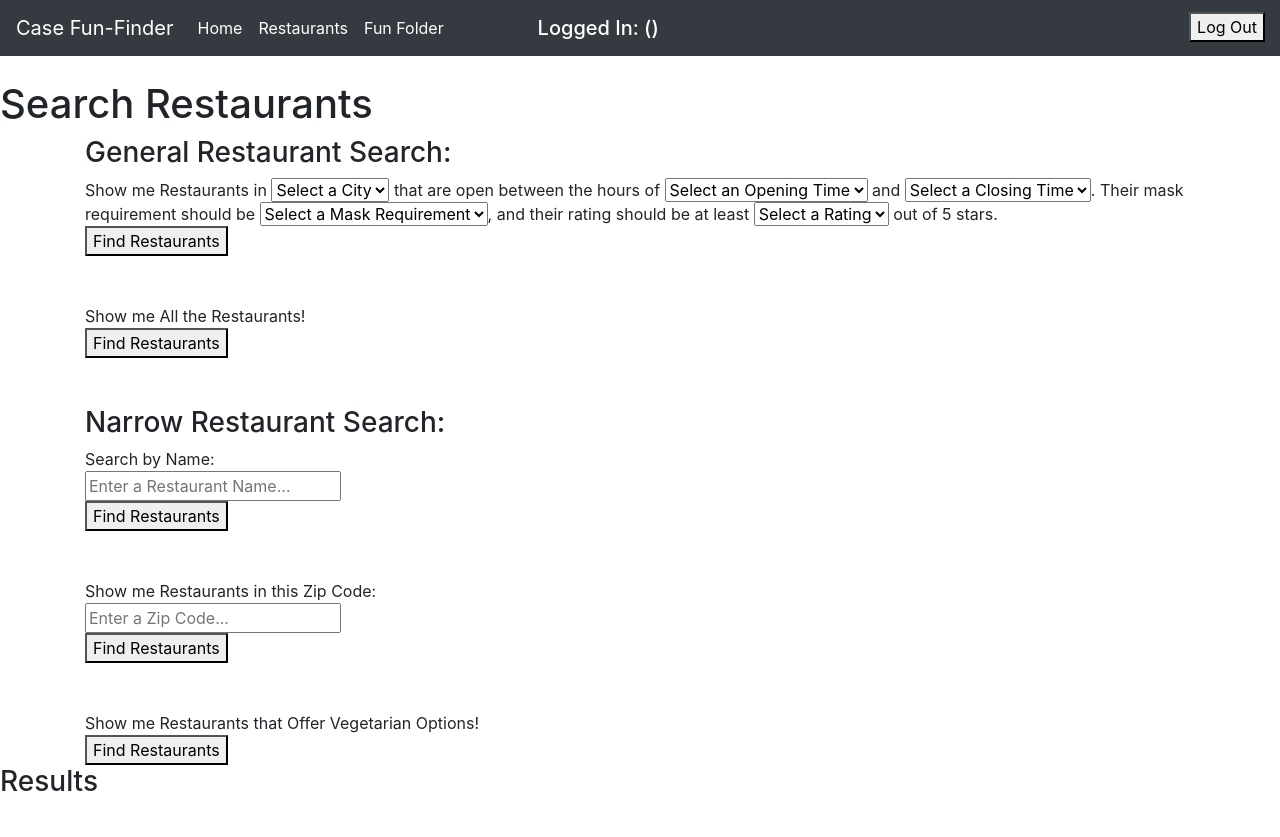
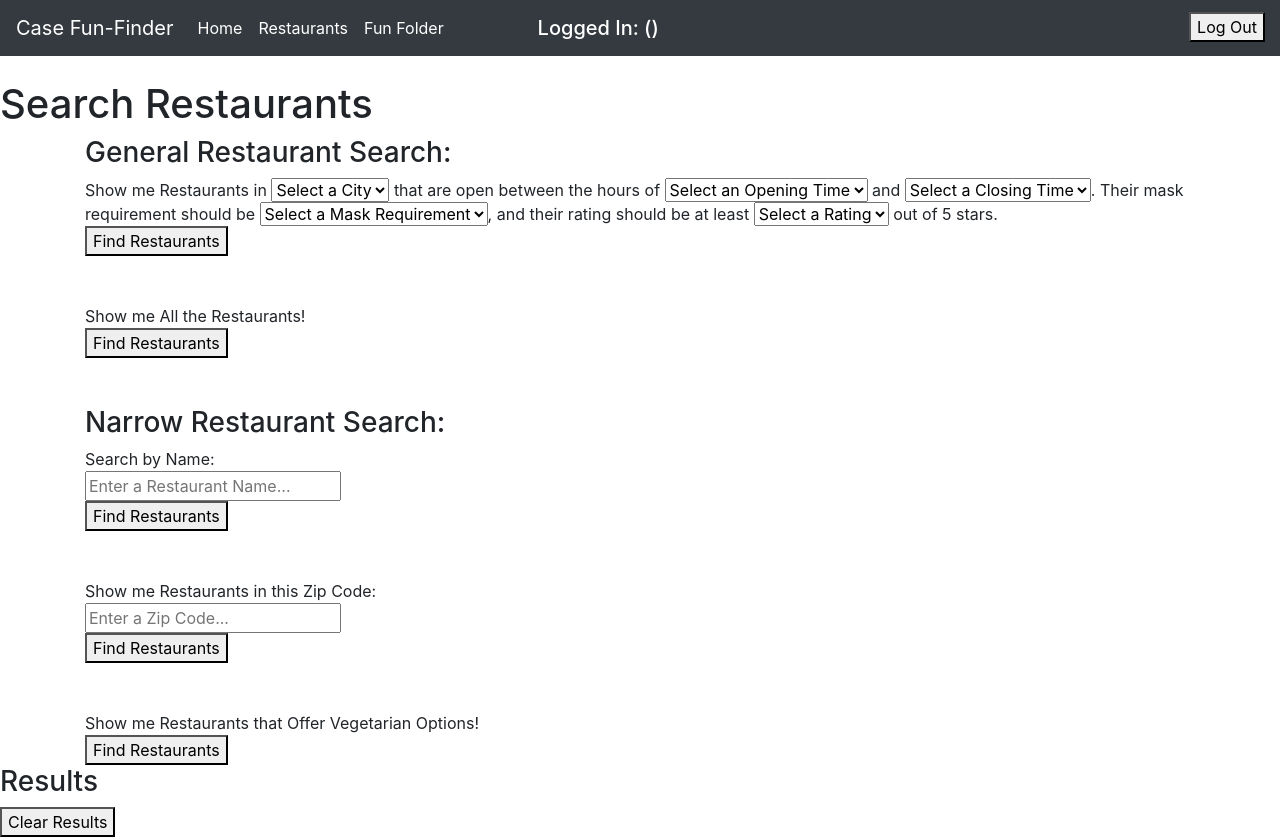
Before and after one commit to rjtennismaster/Case-FunFinder, a React (Create React App) app in the folder funfinder/client/: page /search in a window 1280 px wide. Before the commit the page ends 807 px from the top, so only its background shows below. Built offline with nearby package versions, Linux system fonts and the light colour scheme.

Commit message:
added option to clear results

```diff
--- a/funfinder/client/src/RestaurantSearch.js
+++ b/funfinder/client/src/RestaurantSearch.js
@@ -279,6 +279,7 @@ function RestaurantSearch( {username, setUsername, password,
 
         <div className = "resultsContainer">
           <h3>Results</h3>
+          <button onClick = {() => setRResultsGeneral([])}>Clear Results</button>
           {rResultsGeneral.map((restaurant, index) => {
             return (
               <div
```
